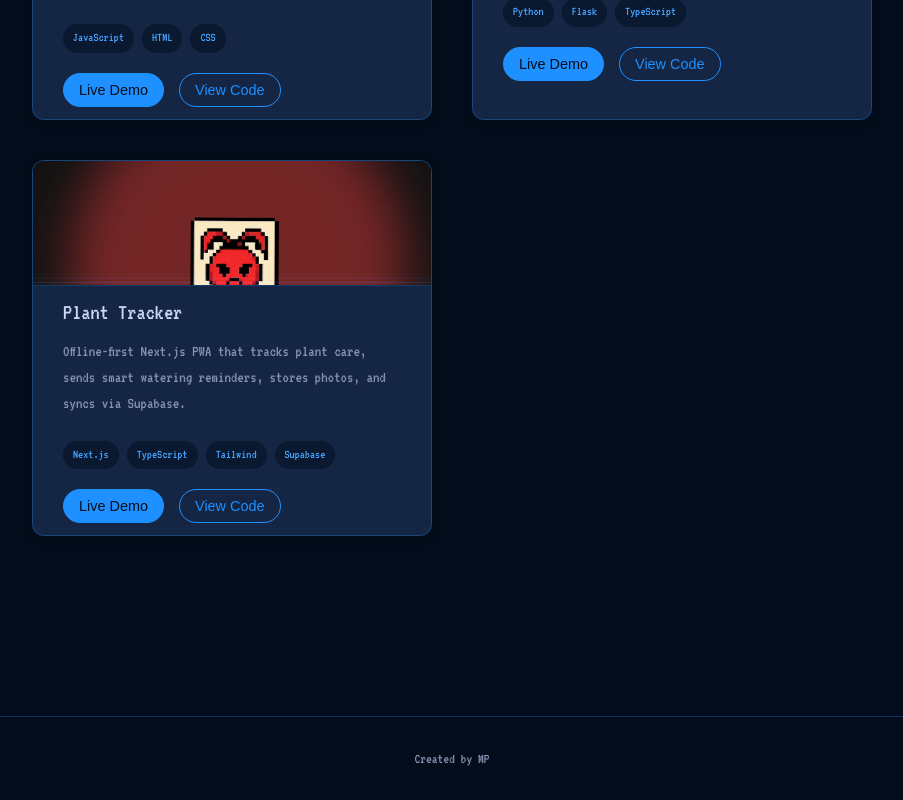
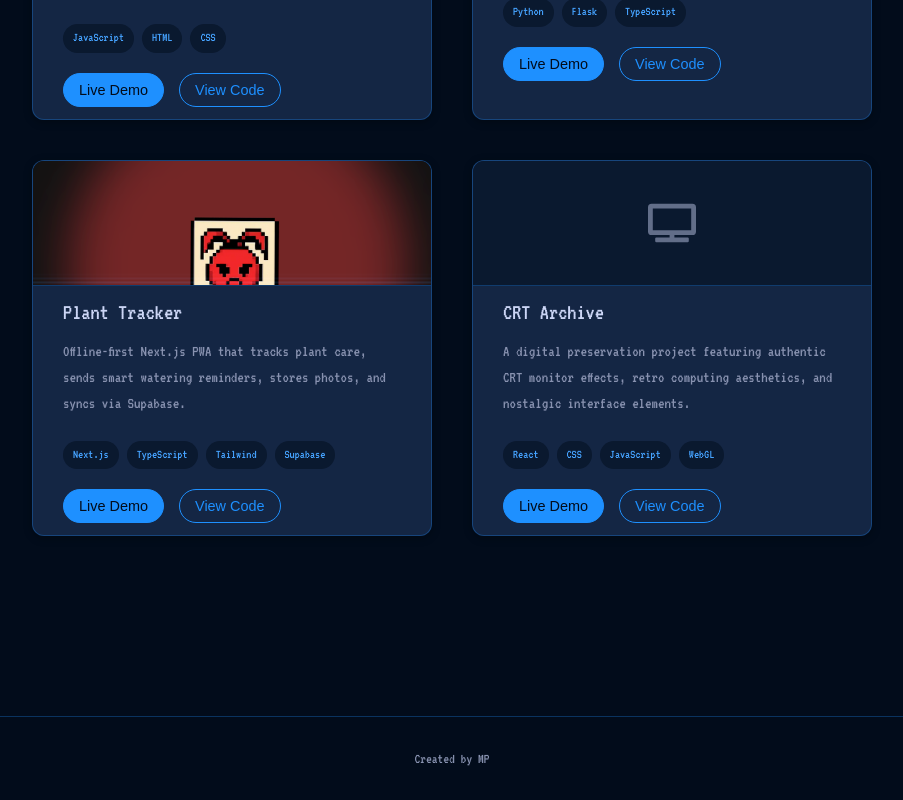
Before and after one commit to michaelpreciado/Landing_page, a React (Vite) app in the folder michael-preciado-website/: page /projects in a window 1280 px wide. Shown: the part 886-1686 px from the top of the page, without its empty margins (188-1091 px from the left). Built offline with nearby package versions, Linux system fonts and the light colour scheme.

Commit message:
Netlify deploy

```diff
--- a/michael-preciado-website/package.json
+++ b/michael-preciado-website/package.json
@@ -3,6 +3,10 @@
   "private": true,
   "version": "0.0.0",
   "type": "module",
+  "engines": {
+    "node": "20.x",
+    "npm": ">=10.0.0"
+  },
   "scripts": {
     "dev": "vite",
     "build": "vite build",
--- a/michael-preciado-website/src/components/Projects.jsx
+++ b/michael-preciado-website/src/components/Projects.jsx
@@ -1,6 +1,6 @@
 import React from 'react';
 // Import icons to use as placeholders
-import { FaCode, FaProjectDiagram, FaCamera, FaGlobeAmericas } from 'react-icons/fa';
+import { FaCode, FaProjectDiagram, FaCamera, FaGlobeAmericas, FaTv } from 'react-icons/fa';
 
 // Use CSS classes instead of inline styles
 const ProjectCard = ({ iconPlaceholder, imageSrc, title, description, tech, codeLink, demoLink }) => (
@@ -98,6 +98,15 @@ function Projects() {
           codeLink="https://github.com/michaelpreciado/Planter"
           demoLink="https://planttracker.netlify.app/"
         />
+
+        <ProjectCard
+          iconPlaceholder={<FaTv size={48} />}
+          title="CRT Archive"
+          description="A digital preservation project featuring authentic CRT monitor effects, retro computing aesthetics, and nostalgic interface elements."
+          tech={['React', 'CSS', 'JavaScript', 'WebGL']}
+          codeLink="https://github.com/michaelpreciado/CRT-Archive"
+          demoLink="https://crt-archive.netlify.app/"
+        />
       </div>
     </section>
   );
```
Also changed, not shown: 2 other files (tests, documents, lock files or other folders).
